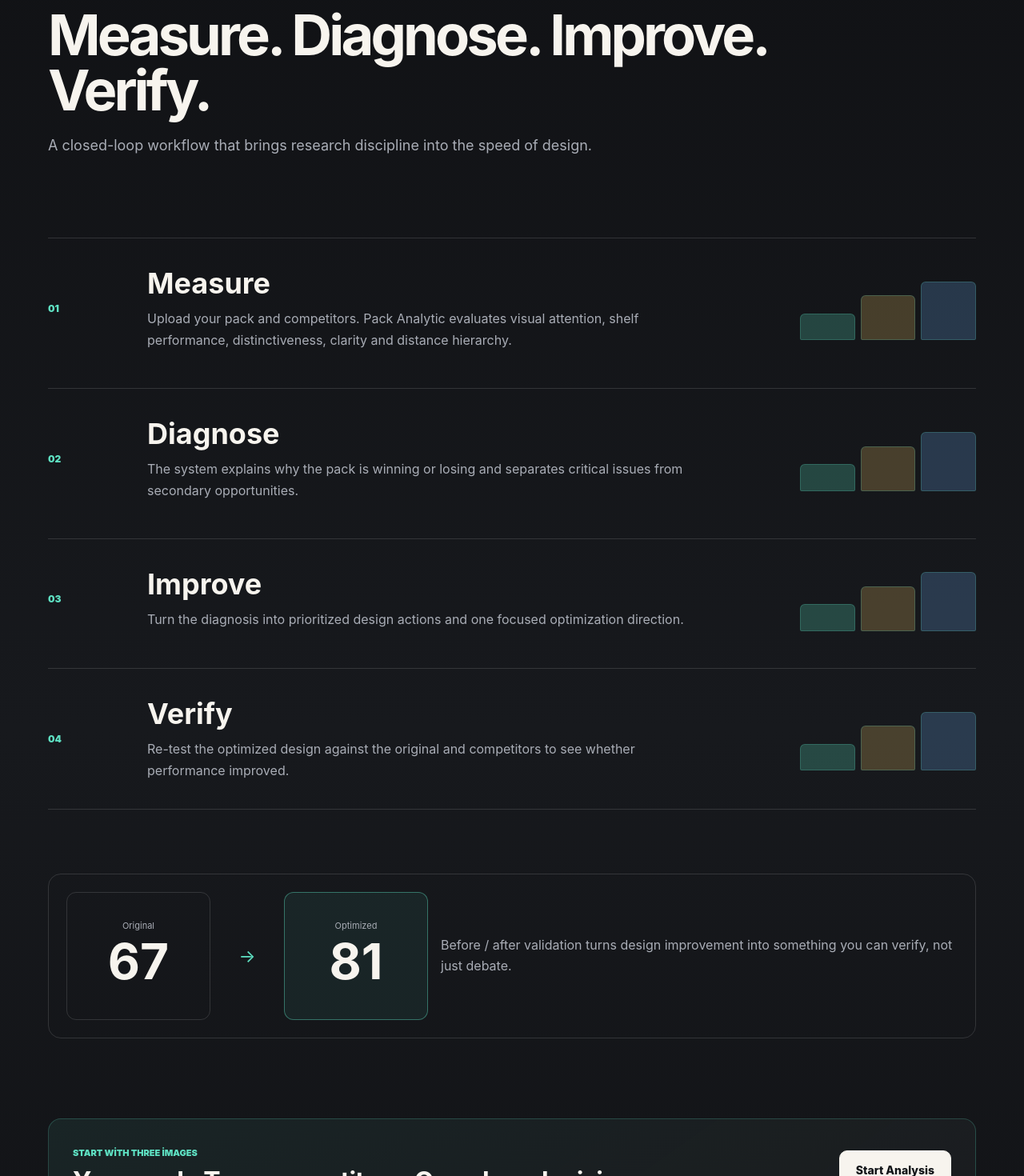
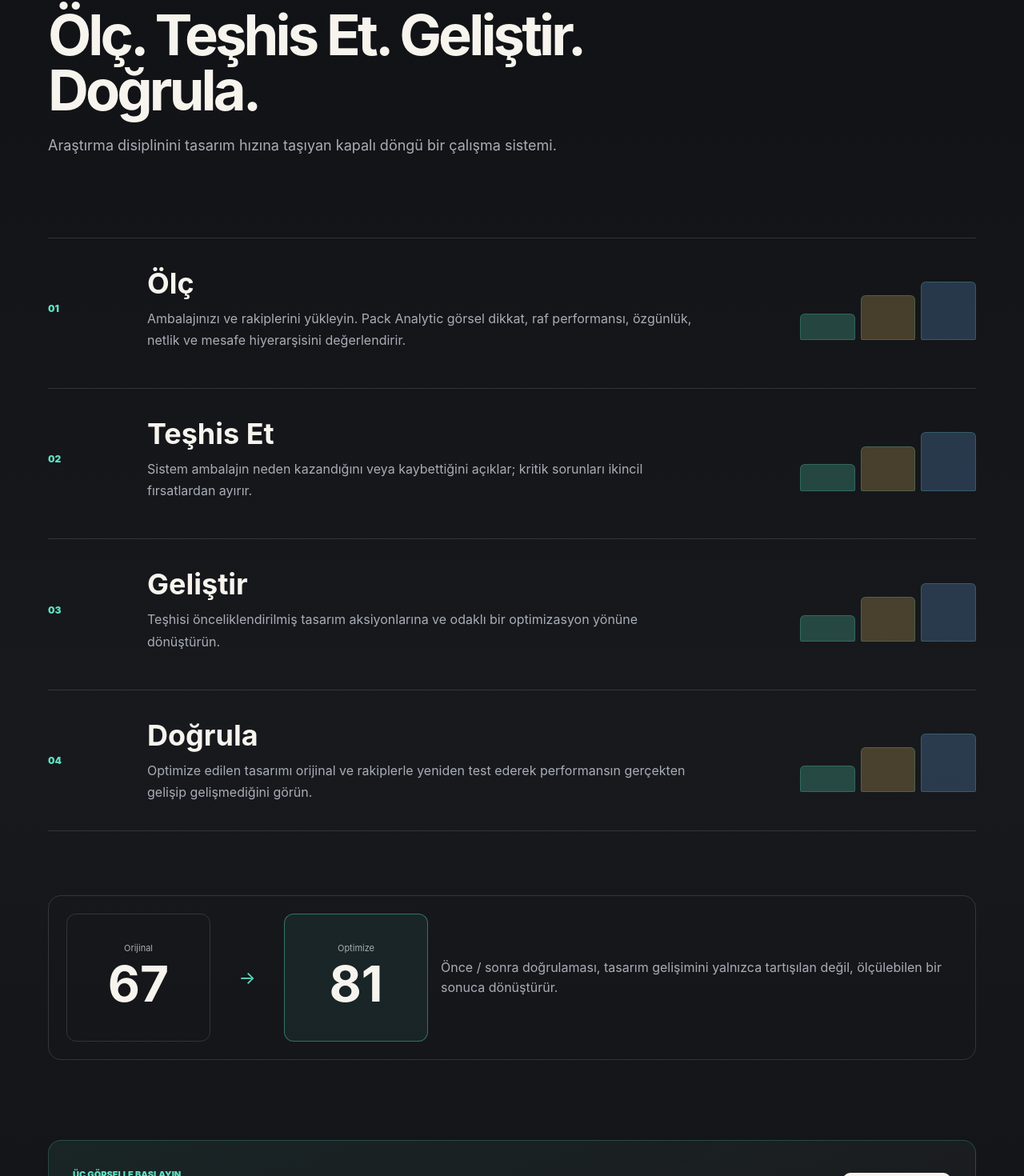
Before and after one commit to tasarist/RAF1, a Next.js app: page /how-it-works in a window 1280 px wide. Shown: the part 205-1675 px from the top of the page at 80% size. Built offline with nearby package versions, Linux system fonts and the light colour scheme.

Commit message:
Translate how-it-works page to Turkish

```diff
--- a/app/how-it-works/page.tsx
+++ b/app/how-it-works/page.tsx
@@ -3,10 +3,10 @@ import { SiteHeader } from "@/components/SiteHeader";
 import { SiteFooter } from "@/components/SiteFooter";
 
 const steps = [
-  ["01", "Measure", "Upload your pack and competitors. Pack Analytic evaluates visual attention, shelf performance, distinctiveness, clarity and distance hierarchy."],
-  ["02", "Diagnose", "The system explains why the pack is winning or losing and separates critical issues from secondary opportunities."],
-  ["03", "Improve", "Turn the diagnosis into prioritized design actions and one focused optimization direction."],
-  ["04", "Verify", "Re-test the optimized design against the original and competitors to see whether performance improved."],
+  ["01", "Ölç", "Ambalajınızı ve rakiplerini yükleyin. Pack Analytic görsel dikkat, raf performansı, özgünlük, netlik ve mesafe hiyerarşisini değerlendirir."],
+  ["02", "Teşhis Et", "Sistem ambalajın neden kazandığını veya kaybettiğini açıklar; kritik sorunları ikincil fırsatlardan ayırır."],
+  ["03", "Geliştir", "Teşhisi önceliklendirilmiş tasarım aksiyonlarına ve odaklı bir optimizasyon yönüne dönüştürün."],
+  ["04", "Doğrula", "Optimize edilen tasarımı orijinal ve rakiplerle yeniden test ederek performansın gerçekten gelişip gelişmediğini görün."],
 ];
 
 export default function HowItWorksPage() {
@@ -15,9 +15,9 @@ export default function HowItWorksPage() {
       <SiteHeader />
       <main className="pa-main">
         <section className="container pa-page-hero">
-          <div className="pa-kicker">How It Works</div>
-          <h1>Measure. Diagnose. Improve. Verify.</h1>
-          <p>A closed-loop workflow that brings research discipline into the speed of design.</p>
+          <div className="pa-kicker">Nasıl Çalışır</div>
+          <h1>Ölç. Teşhis Et. Geliştir. Doğrula.</h1>
+          <p>Araştırma disiplinini tasarım hızına taşıyan kapalı döngü bir çalışma sistemi.</p>
         </section>
 
         <section className="container pa-process-list">
@@ -31,15 +31,15 @@ export default function HowItWorksPage() {
         </section>
 
         <section className="container pa-proof-band">
-          <div><span>Original</span><strong>67</strong></div>
+          <div><span>Orijinal</span><strong>67</strong></div>
           <i>→</i>
-          <div className="active"><span>Optimized</span><strong>81</strong></div>
-          <p>Before / after validation turns design improvement into something you can verify, not just debate.</p>
+          <div className="active"><span>Optimize</span><strong>81</strong></div>
+          <p>Önce / sonra doğrulaması, tasarım gelişimini yalnızca tartışılan değil, ölçülebilen bir sonuca dönüştürür.</p>
         </section>
 
         <section className="container pa-wide-cta">
-          <div><span>Start with three images</span><h2>Your pack. Two competitors. One clear decision.</h2></div>
-          <Link href="/analyze" className="pa-button">Start Analysis</Link>
+          <div><span>Üç görselle başlayın</span><h2>Ambalajınız. İki rakip. Tek ve net bir karar.</h2></div>
+          <Link href="/analyze" className="pa-button">Analizi Başlat</Link>
         </section>
       </main>
       <SiteFooter />
```
